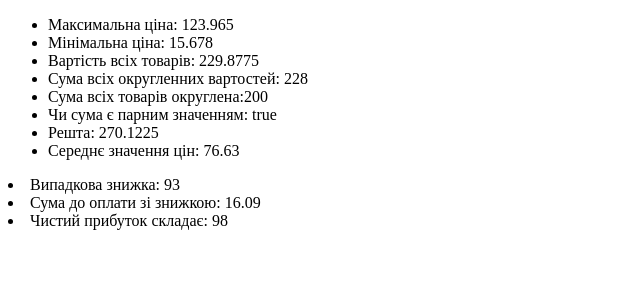
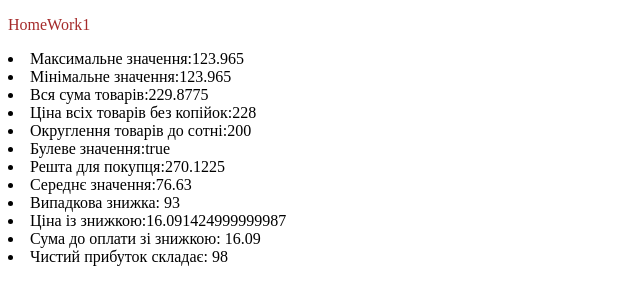
Before and after one commit to ValeriaMelnyk08/cursor-education, a plain HTML site: page HM1/index.html in a window 1280 px wide. Shown: the whole page, without its empty margins (0-640 px from the left). Drawn offline with Linux system fonts and the light colour scheme.

Commit message:
new change

```diff
--- a/HM1/index.html
+++ b/HM1/index.html
@@ -7,18 +7,7 @@
     <title>Document</title>
 </head>
 <body>
-<ul>
-    <li> Максимальна ціна: 123.965</li>
-    <li>Мінімальна ціна: 15.678</li>
-    <li>Вартість всіх товарів: 229.8775</li>
-    <li>Сума всіх округленних вартостей: 228</li>
-    <li>Сума всіх товарів округлена:200 </li>
-    <li>Чи сума є парним значенням: true</li>
-    <li>Решта: 270.1225</li>
-
-    <li>Середнє значення цін: 76.63</li>
-
-</ul>
+<p style="color: brown;"> HomeWork1</p>
 <script src="script.js"></script>
 </body>
 </html>
--- a/HM1/script.js
+++ b/HM1/script.js
@@ -7,43 +7,54 @@
 
 
  // Max number
- console.log(Math.max(bread_priсe, eggs_priсe, meat_price ))
+ let max_price_goods = Math.max(bread_priсe, eggs_priсe, meat_price );
+ console.log (`Максимальне значення: ${max_price_goods}`);
+ document.writeln('<li>',`Mаксимальне значення:${max_price_goods}`,'</li>');
+
 
  // Min number
- console.log(Math.min(bread_priсe, eggs_priсe, meat_price ))
+ let min_price_goods = Math.min(bread_priсe, eggs_priсe, meat_price );
+ console.log (`Мінімальне значення: ${max_price_goods}`);
+ document.writeln('<li>',`Мінімальне значення:${max_price_goods}`,'</li>');
 
  // Full price with creating variables
 const full_price = bread_priсe +  eggs_priсe + meat_price;
-console.log(full_price);
+console.log (`Вся сума товарів: ${full_price}`);
+document.writeln('<li>',`Вся сума товарів:${full_price}`,'</li>');
 
 // Rounding numbers down
 bread_priсe = Math.floor(bread_priсe);
 eggs_priсe = Math.floor(eggs_priсe);
 meat_price = Math.floor(meat_price);
 
-console.log(bread_priсe);
-console.log(eggs_priсe);
-console.log(meat_price);
+
 
 let full_price_without_balance = bread_priсe +  eggs_priсe + meat_price;
-console.log(full_price_without_balance);
+console.log (`Ціна всіх товарів без копійок: ${full_price_without_balance}`);
+document.writeln('<li>',`Ціна всіх товарів без копійок:${full_price_without_balance}`,'</li>');
 
 // Rounding up to a hundred
-full_price_without_balance = Math.round(full_price_without_balance/100) * 100;
-console.log(full_price_without_balance);
+full_price_to_hundred = Math.round(full_price_without_balance/100) * 100;
+console.log (`Округлення товарів до сотні: ${full_price_to_hundred}`);
+document.writeln('<li>',`Округлення товарів до сотні:${full_price_to_hundred}`,'</li>');
 
 // Boolean
 const is_even = full_price_without_balance % 2 == 0;
-console.log(is_even);
+console.log (`Булеве значення: ${is_even}`);
+document.writeln('<li>',`Булеве значення:${is_even}`,'</li>');
 
 // Change from  500
-console.log (500 - full_price);
+let change_for_customer = 500 - full_price;
+console.log (`Решта для покупця: ${change_for_customer}`);
+document.writeln('<li>',`Решта для покупця:${change_for_customer}`,'</li>');
+
 
 // Average price
 
 let averege_price = full_price / 3;
 let round_number = Math.round (averege_price * 100) / 100;
-console.log(round_number);
+console.log (`Середнє значення: ${round_number}`);
+document.writeln('<li>',`Середнє значення:${round_number}`,'</li>');
 
 //======================================================================================================================================================
 // Random
@@ -57,7 +68,8 @@ document.writeln('<li>',`Випадкова знижка: ${create_random_number
 // Price for customer
 
 let price_discount = full_price - (full_price * (create_random_number / 100));
-console.log(price_discount);
+console.log (`Ціна із знижкою: ${price_discount}`);
+document.writeln('<li>',`Ціна із знижкою:${price_discount}`,'</li>');
 
 let round_number_discount = Math.round (price_discount * 100) / 100;
 console.log(`Сума до оплати зі знижкою: ${round_number_discount}`);
```
